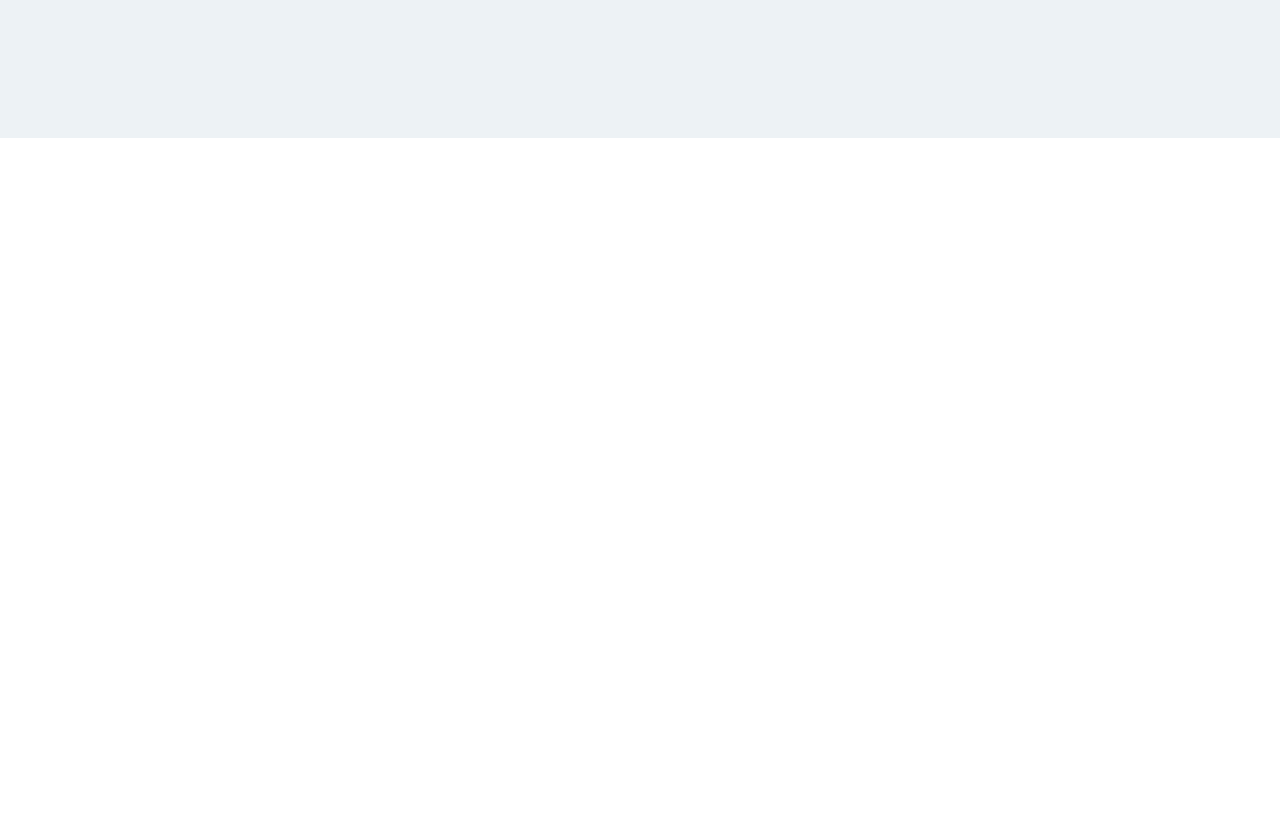
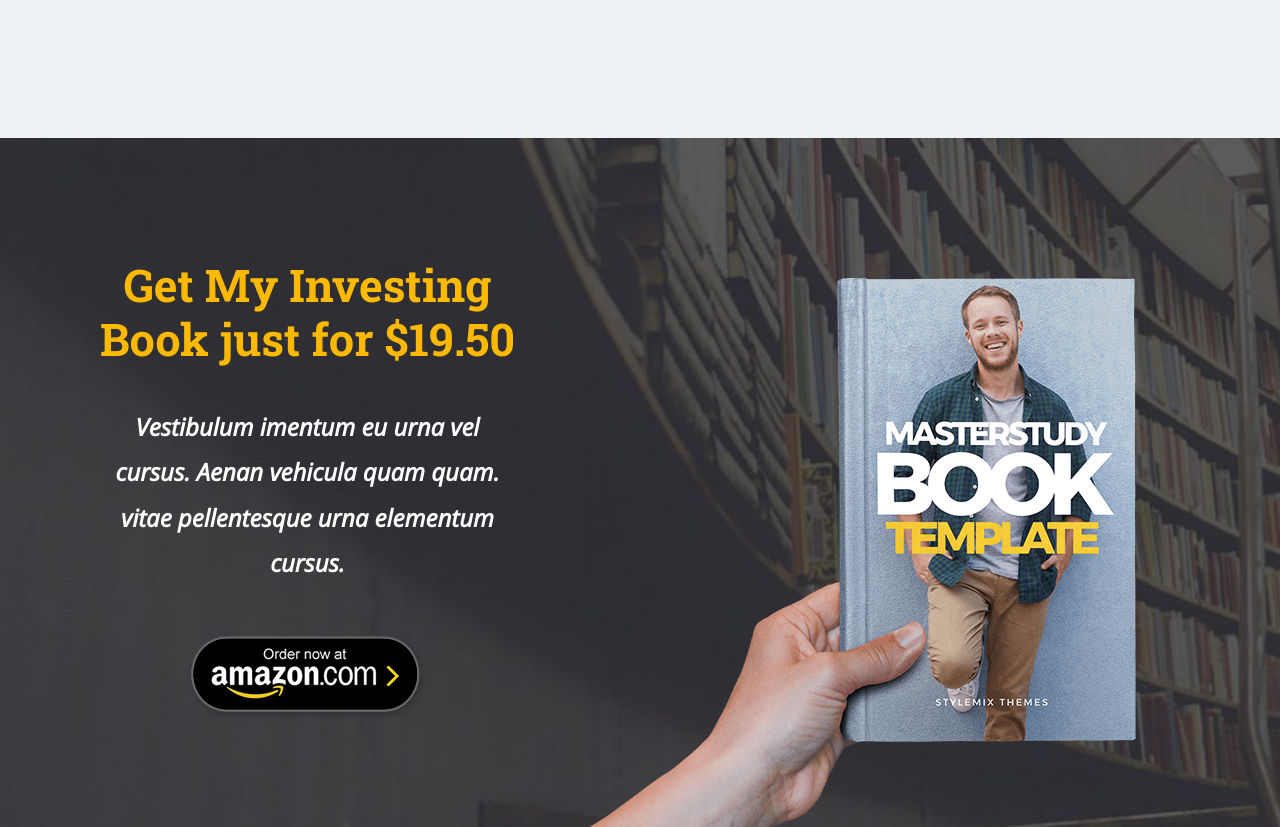
Before and after one commit to leonardomastrangelo/proj-html-vuejs, a Vue app: page / in a window 1280 px wide. Shown: the part 2760-3587 px from the top of the page. Before the commit the page ends 2898 px from the top, so only its background shows below. Built offline with nearby package versions, Linux system fonts and the light colour scheme.

Commit message:
Milestone 4 : CallToAction & parallax effect

```diff
--- a/src/App.vue
+++ b/src/App.vue
@@ -3,6 +3,7 @@
   <HeroComponent />
   <FounderSection />
   <CoursesSection />
+  <CallToAction />
 </template>
 
 <script>
@@ -11,13 +12,15 @@ import HeaderMS from './components/HeaderMS.vue'
 import HeroComponent from './components/HeroComponent.vue';
 import FounderSection from './components/FounderSection.vue';
 import CoursesSection from './components/CoursesSection.vue'
+import CallToAction from './components/CallToAction.vue';
 
 export default {
   components: {
     HeaderMS,
     HeroComponent,
     FounderSection,
-    CoursesSection
+    CoursesSection,
+    CallToAction
   },
   data() {
     return {
--- /dev/null
+++ b/src/components/CallToAction.vue
@@ -0,0 +1,78 @@
+<template>
+    <section id="call-to-action" @mousemove="handleMouseMove">
+        <div class="container">
+            <div class="row">
+                <div class="col-5 text-center">
+                    <h2>{{ title }}</h2>
+                    <p>{{ paragraph }}</p>
+                    <img :src="callImg" alt="buy-amazon">
+                </div>
+                <div class="col-7" id="book">
+                    <img src="/images/book.png" alt="book" ref="book" :style="bookStyle">
+                </div>
+            </div>
+        </div>
+    </section>
+</template>
+
+<script>
+export default {
+    name: "CallToAction",
+    data() {
+        return {
+            title: "Get My Investing Book just for $19.50",
+            paragraph:
+                "Vestibulum imentum eu urna vel cursus. Aenan vehicula quam quam. vitae pellentesque urna elementum cursus.",
+            callImg: "/images/amazon.png",
+            mouseX: 0,
+            mouseY: 0,
+        };
+    },
+    computed: {
+        bookStyle() {
+            const translateX = this.mouseX / -100;
+            const translateY = this.mouseY / -100;
+
+            return {
+                transform: `translate(${translateX}px, ${translateY}px)`,
+            };
+        },
+    },
+    methods: {
+        handleMouseMove(event) {
+            this.mouseX = event.clientX;
+            this.mouseY = event.clientY;
+        },
+    },
+};
+</script>
+
+<style lang="scss" scoped>
+@use '../assets/css/partials/variables.scss' as *;
+
+#call-to-action {
+    padding-top: 120px;
+    background-image: url('/images/slider_1-1917x607-1914x606.jpg');
+    background-size: cover;
+    overflow: hidden;
+
+    #book {
+        transform: translateY(20px);
+    }
+}
+
+h2 {
+    font-size: 3em;
+    color: $brand_primary;
+    font-weight: 700;
+}
+
+p {
+    font-size: 1.6em;
+    line-height: 1.9em;
+    padding: 30px 30px;
+    color: $brand_light;
+    font-style: italic;
+    font-weight: 600;
+}
+</style>
```
